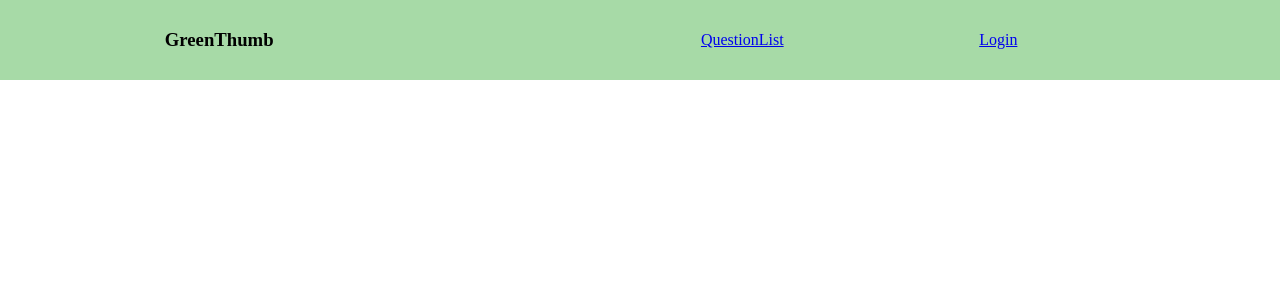
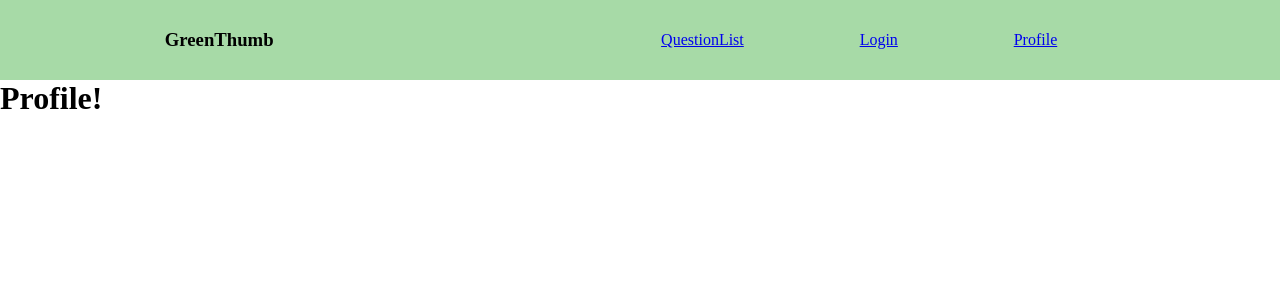
Before and after one commit to Momentum-Team-9/team-project-questionbox-team-skywalker, a React (Create React App) app in the folder questionbox/: page /profile in a window 1280 px wide. Shown: the top 300 px of the page. Built offline with nearby package versions, Linux system fonts and the light colour scheme; no server answers.

Commit message:
adds profile auth token

```diff
--- a/questionbox/src/App.js
+++ b/questionbox/src/App.js
@@ -18,7 +18,7 @@ function App() {
         <Switch>
           <Route path="/questions" component={QuestionList} />
           <Route path="/login" component={() => <Login setAuth={setAuth} />} />
-          <Route path="/profile" component={Profile} />
+          <Route path="/profile" component={() => <Profile token={auth} />} />
         </Switch>
       </div>
     </Router>
--- a/questionbox/src/components/Header.js
+++ b/questionbox/src/components/Header.js
@@ -11,9 +11,9 @@ export function Header() {
         <Link to="/login">
           <li>Login</li>
         </Link>
-        {/* <Link to="/profile">
+        <Link to="/profile">
           <li>Profile</li>
-        </Link> */}
+        </Link>
       </ul>
     </nav>
   );
--- a/questionbox/src/components/Profile.js
+++ b/questionbox/src/components/Profile.js
@@ -0,0 +1,16 @@
+import { useEffect } from 'react';
+import axios from 'axios';
+
+export const Profile = ({ token }) => {
+  useEffect(() => {
+    axios
+      .get('https://questionbox-team-skywalker.herokuapp.com/auth/users/me/', {
+        headers: {
+          'Content-Type': 'application/json',
+          Authorization: `token ${token}`,
+        },
+      })
+      .then((response) => console.log(response.data));
+  });
+  return <h1>Profile!</h1>;
+};
```
